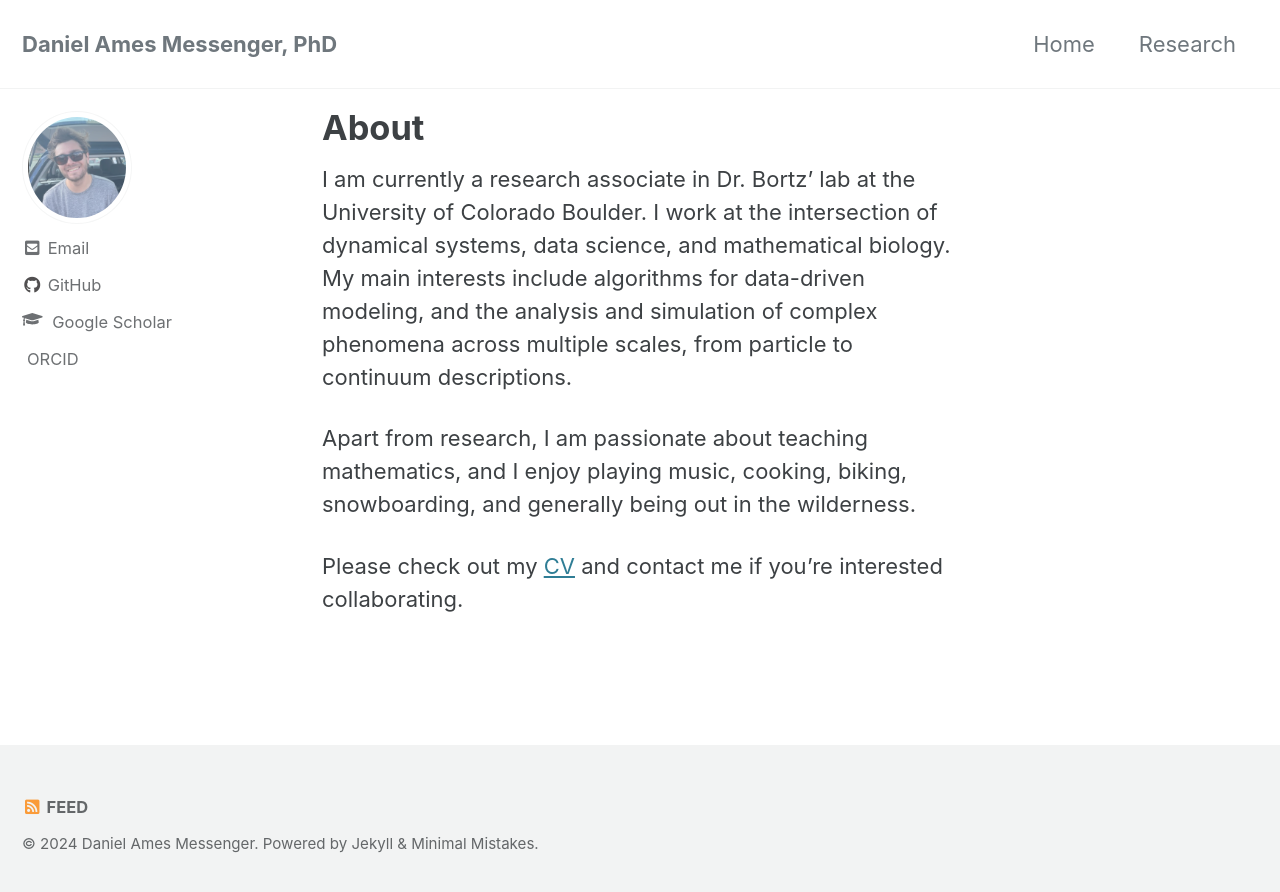
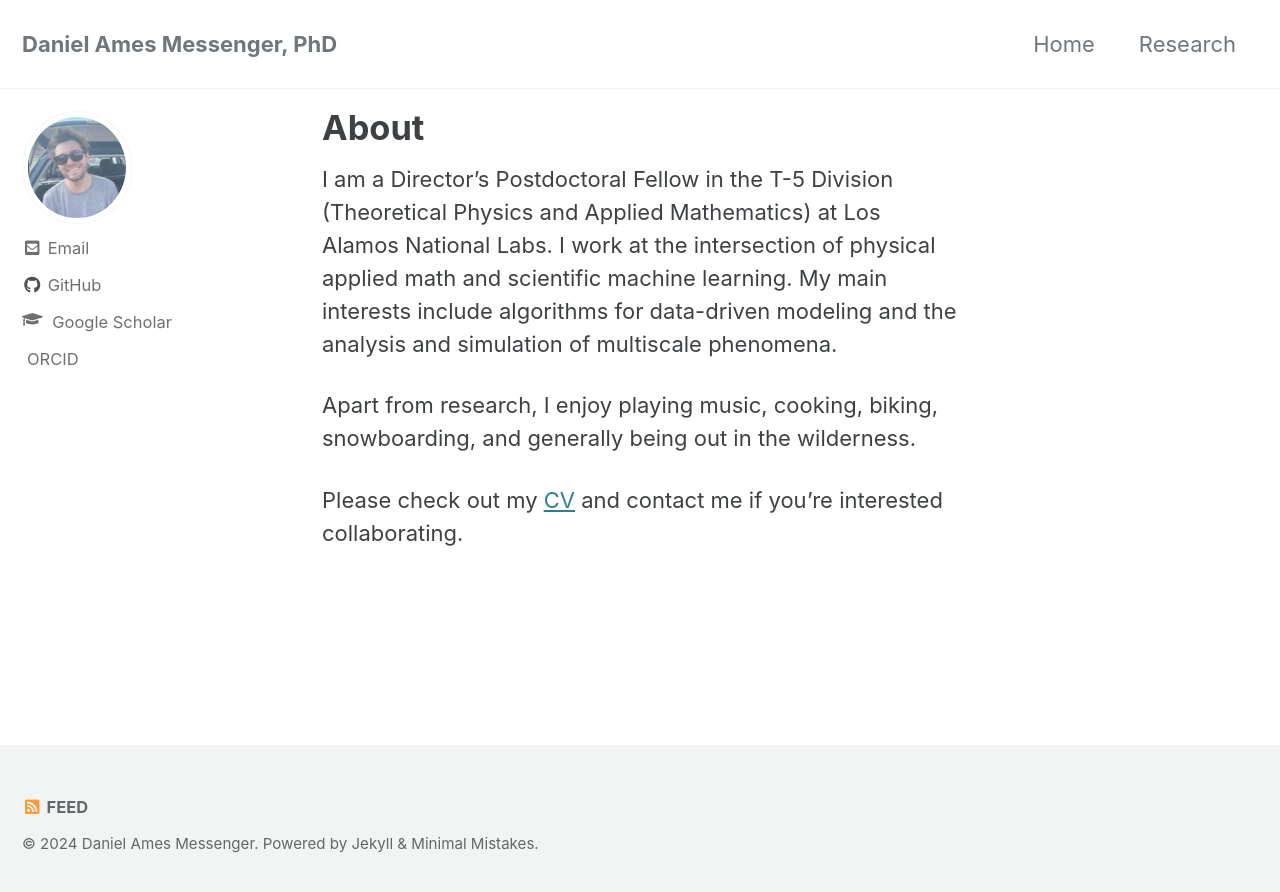
Before and after one commit to dm973/dm973.github.io, a Jekyll site: the page built from index.md, in a window 1280 px wide. Shown: the top 892 px of the page. Built offline with Jekyll 4.4.1, drawn with Linux system fonts in a browser that asks for light colours; cached includes are drawn as plain includes.

Commit message:
update affil

```diff
--- a/index.md
+++ b/index.md
@@ -7,8 +7,8 @@ title: About
 permalink: /
 ---
 
-I am currently a research associate in Dr. Bortz' lab at the University of Colorado Boulder. I work at the intersection of dynamical systems, data science, and mathematical biology. My main interests include algorithms for data-driven modeling, and the analysis and simulation of complex phenomena across multiple scales, from particle to continuum descriptions.
+I am a Director's Postdoctoral Fellow in the T-5 Division (Theoretical Physics and Applied Mathematics) at Los Alamos National Labs. I work at the intersection of physical applied math and scientific machine learning. My main interests include algorithms for data-driven modeling and the analysis and simulation of multiscale phenomena.
 
-Apart from research, I am passionate about teaching mathematics, and I enjoy playing music, cooking, biking, snowboarding, and generally being out in the wilderness.
+Apart from research, I enjoy playing music, cooking, biking, snowboarding, and generally being out in the wilderness.
 
 Please check out my [CV](/assets/docs/CV/CV.pdf) and contact me if you're interested collaborating.
```
Also changed, not shown: 3 other files.
